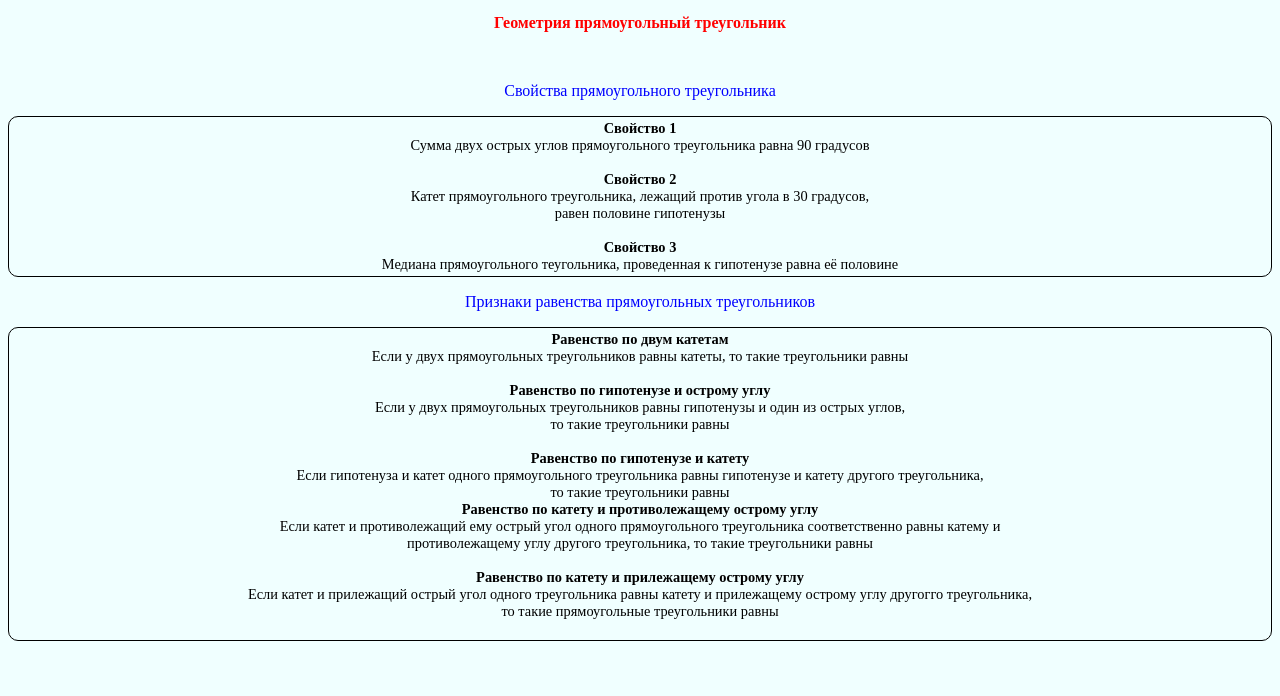
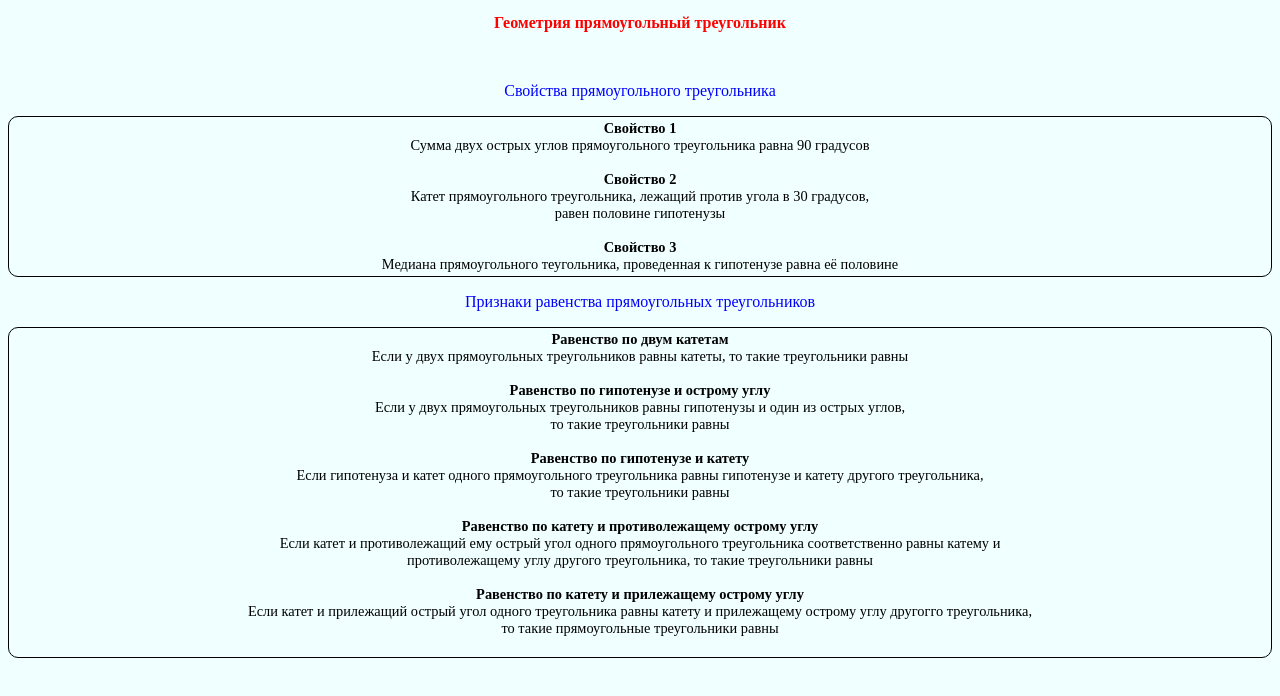
Before and after one commit to Robot-Programmer-lab/infoSOS.github.io, a plain HTML site: page geometry_1.html in a window 1280 px wide. Shown: the part 36-732 px from the top of the page. Drawn offline with Linux system fonts and the light colour scheme.

Commit message:
Update geometry_1.html

```diff
--- a/geometry_1.html
+++ b/geometry_1.html
@@ -36,7 +36,7 @@
 
         <b>Равенство по гипотенузе и катету</b><br>
         Если гипотенуза и катет одного прямоугольного треугольника равны гипотенузе и катету другого треугольника,<br>
-        то такие треугольники равны</b><br>
+        то такие треугольники равны</b><br><br>
 
         <b>Равенство по катету и противолежащему острому углу</b><br>
         Если катет и противолежащий ему острый угол одного прямоугольного треугольника соответственно равны катему и<br>
```
